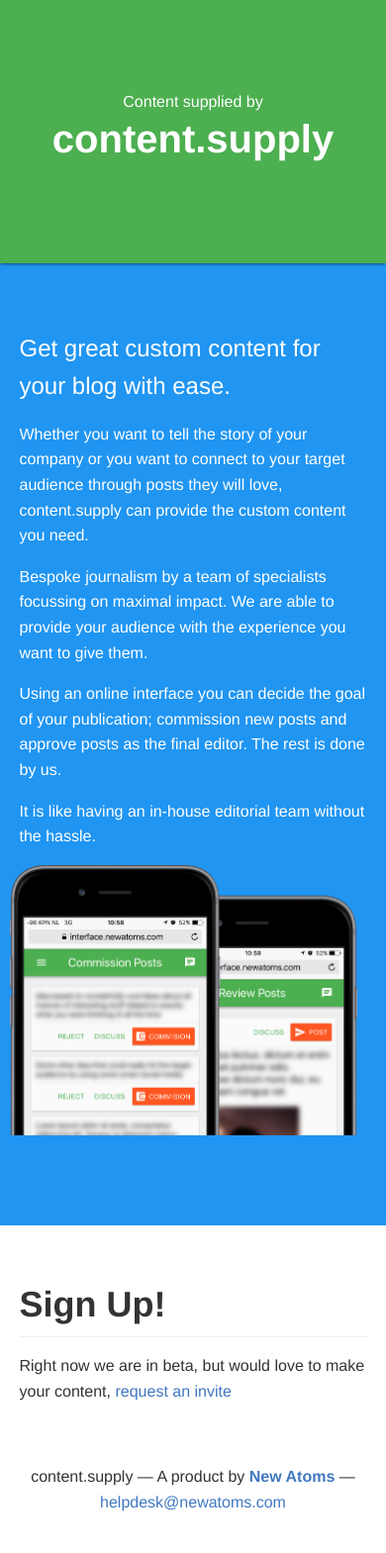
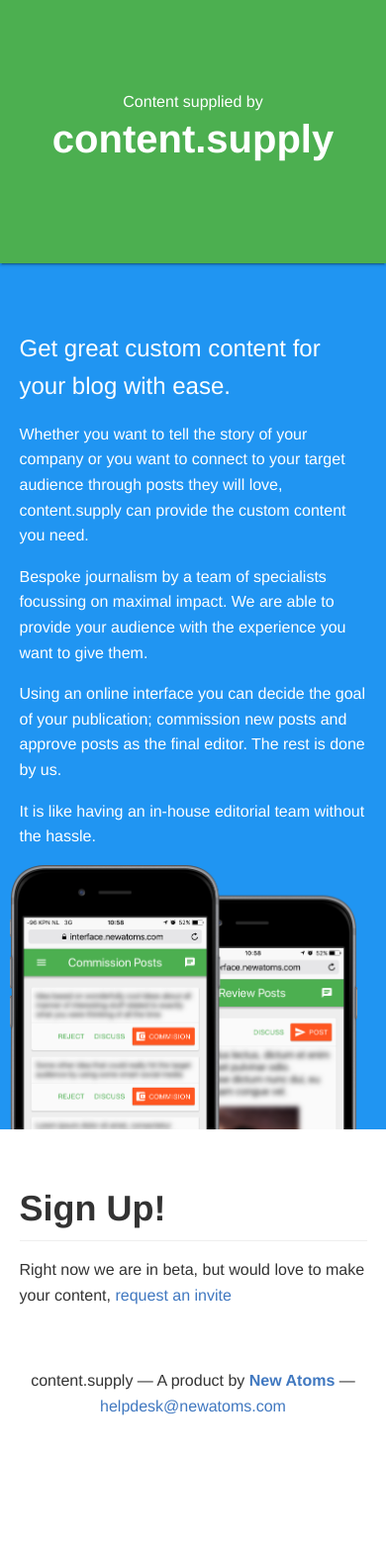
Before and after one commit to newatoms/beta, a Jekyll site: the page built from index.html, in a window 390 px wide. Shown: the whole page at 99% size. Built offline with Jekyll 4.4.1, drawn with Linux system fonts in a browser that asks for light colours; after the commit the page ends 1472 px from its top, so only the background shows below that.

Commit message:
Fixes a bug when on mobile with the image not lining out completely

```diff
--- a/_layouts/introduction.html
+++ b/_layouts/introduction.html
@@ -33,6 +33,9 @@
       position: relative;
       max-width: 100%;
     }
+    #introduction p:last-child {
+      margin-bottom: -9vh;
+    }
   }
 </style>
 
```
